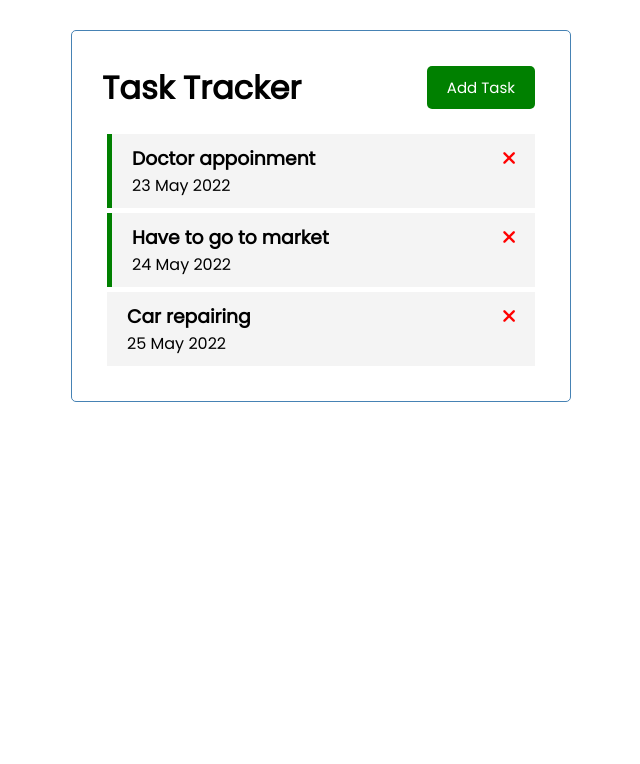
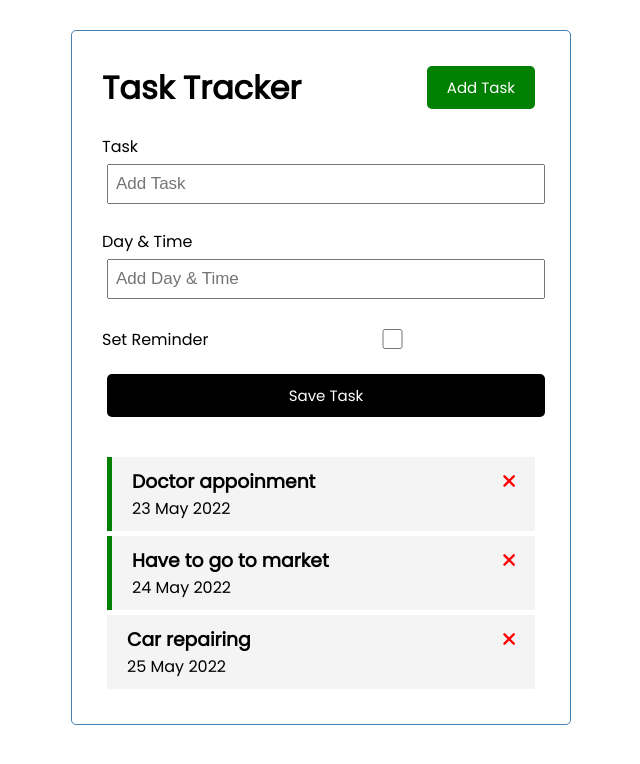
Before and after one commit to RafsanRifat/work-tracker-app, a Vue app: page / in a window 1280 px wide. Shown: the top 764 px of the page, without its empty margins (319-959 px from the left). Built offline with nearby package versions, Linux system fonts and the light colour scheme.

Commit message:
AddTask component added

```diff
--- a/src/App.vue
+++ b/src/App.vue
@@ -1,6 +1,7 @@
 <template>
   <div class="container">
     <Header_tracker title="Task Tracker"></Header_tracker>
+    <AddTask></AddTask>
     <Tasks_tracker @toggle-reminder="toggleReminder" @delete-task="deleteTask" :tasks="tasks"></Tasks_tracker>
   </div>
 </template>
@@ -8,12 +9,14 @@
 <script>
 import Header_tracker from "@/components/Header_tracker";
 import Tasks_tracker from "@/components/Tasks_tracker";
+import AddTask from "@/components/AddTask";
 
 export default {
   name: 'App',
   components: {
     Header_tracker,
-    Tasks_tracker
+    Tasks_tracker,
+    AddTask
   },
   data() {
     return {
--- /dev/null
+++ b/src/components/AddTask.vue
@@ -0,0 +1,64 @@
+<template>
+  <form  class="add-form">
+    <div class="form-control">
+      <label>Task</label>
+      <input type="text" v-model="text" name="text" placeholder="Add Task" />
+    </div>
+    <div class="form-control">
+      <label>Day & Time</label>
+      <input
+          type="text"
+          v-model="day"
+          name="day"
+          placeholder="Add Day & Time"
+      />
+    </div>
+    <div class="form-control form-control-check">
+      <label>Set Reminder</label>
+      <input type="checkbox" v-model="reminder" name="reminder" />
+    </div>
+
+    <input type="submit" value="Save Task" class="btn btn-block" />
+  </form>
+</template>
+
+
+
+<script>
+export default {
+  name: 'AddTask'
+}
+</script>
+
+
+
+<style scoped>
+.add-form {
+  margin-bottom: 40px;
+}
+.form-control {
+  margin: 20px 0;
+}
+.form-control label {
+  display: block;
+}
+.form-control input {
+  width: 100%;
+  height: 40px;
+  margin: 5px;
+  padding: 3px 7px;
+  font-size: 17px;
+}
+.form-control-check {
+  display: flex;
+  align-items: center;
+  justify-content: space-between;
+}
+.form-control-check label {
+  flex: 1;
+}
+.form-control-check input {
+  flex: 2;
+  height: 20px;
+}
+</style>
```
